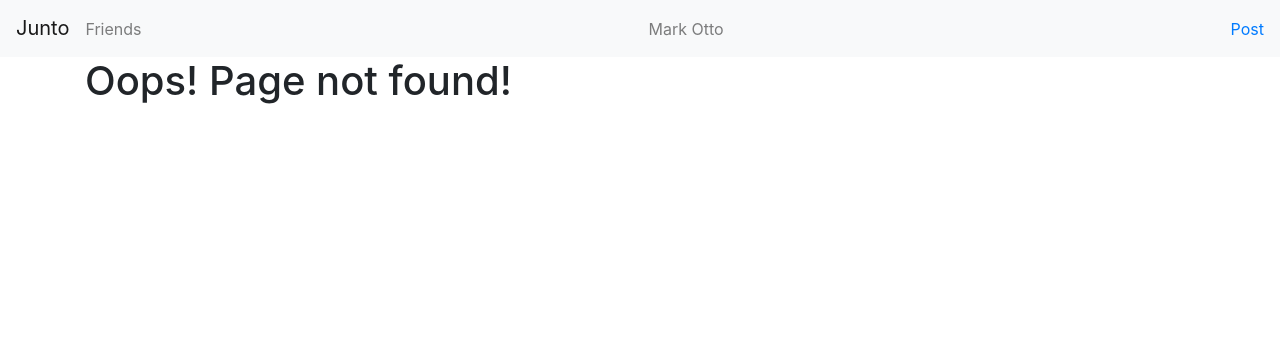
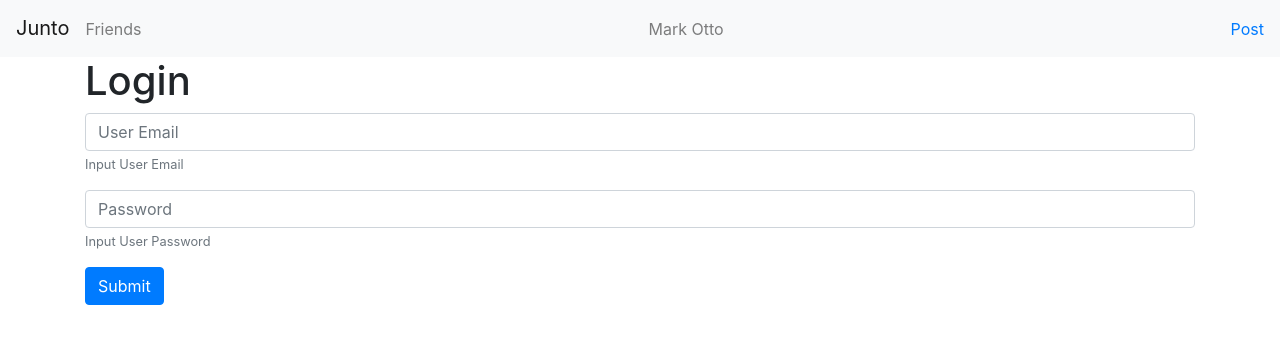
Before and after one commit to JakeSchwa/Junto, a React (Create React App) app: page /login in a window 1280 px wide. Before the commit this address had no page. Shown: the top 344 px of the page. Built offline with nearby package versions, Linux system fonts and the light colour scheme.

Commit message:
made user login page. still needs styling and error handleing

```diff
--- a/src/App.js
+++ b/src/App.js
@@ -10,6 +10,7 @@ import EditPostPage from './layout/pages/EditPostPage';
 import FriendsListPage from './layout/pages/FriendsListPage';
 import FriendsPage from './layout/pages/FriendsPage';
 import UserCreationPage from './layout/pages/UserCreationPage';
+import loginPage from './layout/pages/LoginPage';
 
 import Container from 'react-bootstrap/Container';
 
@@ -21,6 +22,7 @@ const App = () => {
         <Switch>
           <Route exact path='/' component={HomePage} />
           <Route exact path='/newUser' component={UserCreationPage} />
+          <Route exact path='/login' component={loginPage} />
           <Route path='/post' component={AddPostPage} />
           <Route path='/edit/:postId' component={EditPostPage} />
           <Route path='/friends' component={FriendsListPage} />
--- /dev/null
+++ b/src/layout/pages/LoginPage.js
@@ -0,0 +1,46 @@
+import React from 'react';
+
+import Form from 'react-bootstrap/Form';
+import Button from 'react-bootstrap/Button';
+
+function LoginPage() {
+  const handleSubmit = async (event) => {
+    event.preventDefault();
+    event.stopPropagation();
+    await fetch('/api/users', {
+      method: 'PUT',
+      headers: {
+        'Content-Type': 'application/json',
+      },
+      body: JSON.stringify({
+        email: event.target.email.value,
+        password: event.target.password.value,
+      }),
+    });
+  };
+
+  return (
+    <div id='loginForm'>
+      <h1 id='loginHeader'>Login</h1>
+      <Form onSubmit={handleSubmit} noValidate>
+        <Form.Group controlId='email'>
+          <Form.Control type='email' placeholder='User Email' required />
+          <Form.Text id='emailHelper' muted>
+            Input User Email
+          </Form.Text>
+        </Form.Group>
+        <Form.Group controlId='password'>
+          <Form.Control type='password' placeholder='Password' />
+          <Form.Text id='passwordHelper' muted>
+            Input User Password
+          </Form.Text>
+        </Form.Group>
+        <Button variant='primary' type='submit'>
+          Submit
+        </Button>
+      </Form>
+    </div>
+  );
+}
+
+export default LoginPage;
--- a/src/layout/pages/UserCreationPage.js
+++ b/src/layout/pages/UserCreationPage.js
@@ -136,19 +136,19 @@ function UserCreationPage() {
     <div id='createUserForm'>
       <h1 id='createUserHeader'>Create User</h1>
       <Form onSubmit={handleSubmit} noValidate>
-        <Form.Group controlId='firstName' placeholder='Enter First Name'>
+        <Form.Group controlId='firstName'>
           <Form.Control type='input' placeholder='First Name' required />
           <Form.Text id='firstNameValid' className={firstNameValid} muted>
             {firstNameHelper}
           </Form.Text>
         </Form.Group>
-        <Form.Group controlId='lastName' placeholder='Enter Last Name'>
+        <Form.Group controlId='lastName'>
           <Form.Control type='input' placeholder='Last Name' required />
           <Form.Text id='lastNameHelper' className={lastNameValid} muted>
             {lastNameHelper}
           </Form.Text>
         </Form.Group>
-        <Form.Group controlId='email' placeholder='Enter Email'>
+        <Form.Group controlId='email'>
           <Form.Control type='email' placeholder='Email' required />
           <Form.Text id='emailHelper' className={emailValid} muted>
             {emailHelper}
```
